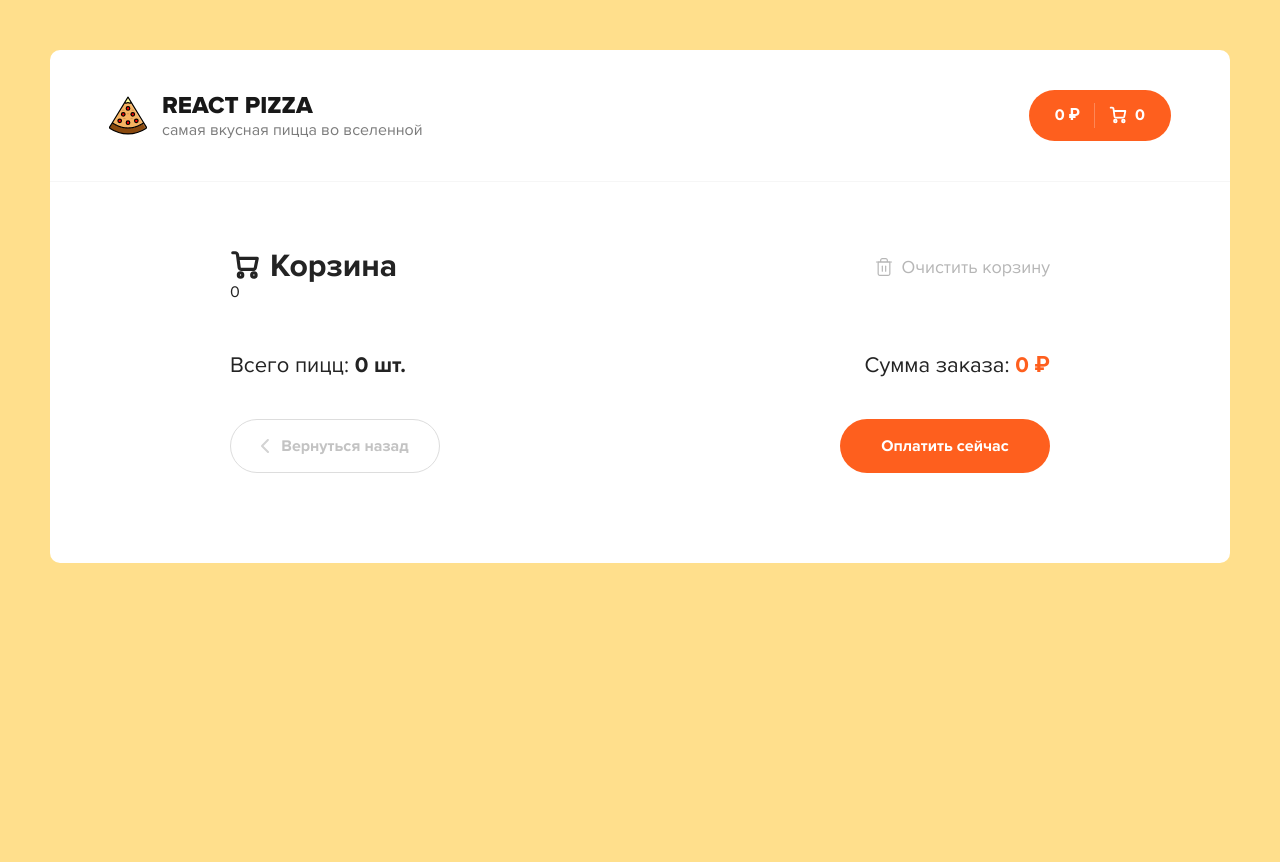
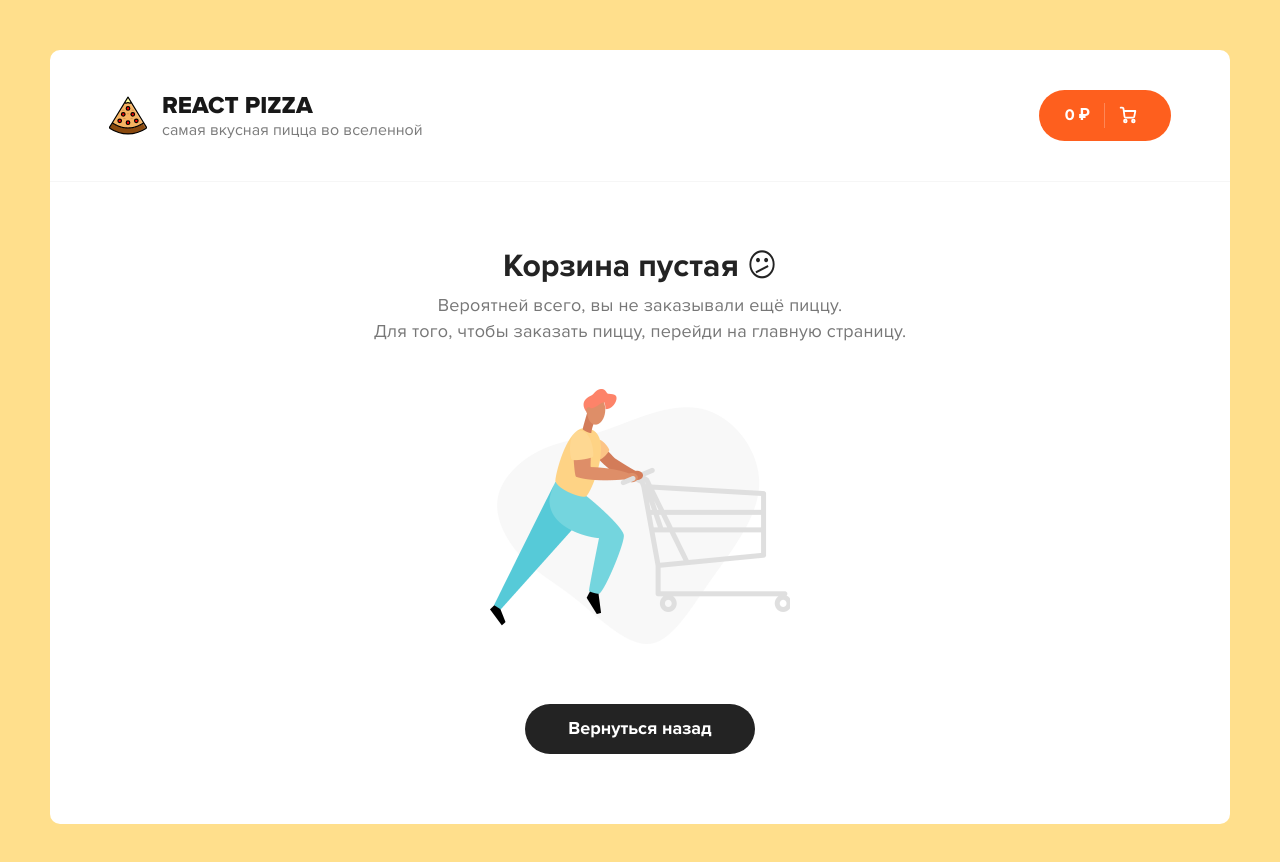
Before and after one commit to letsget/pizza-typescript, a React (Create React App) app: page /cart in a window 1280 px wide. Shown: the top 862 px of the page. Before the commit the page ends 800 px from the top, so only its background shows below. Built offline with nearby package versions, Linux system fonts and the light colour scheme.

Commit message:
added redirect to empty-cart page when cart has no products

```diff
--- a/src/app/Router.tsx
+++ b/src/app/Router.tsx
@@ -1,14 +1,21 @@
 import React from "react";
 import { Route, Switch } from "react-router-dom";
 import Main from "../pages/Main";
+import { useSelector } from "react-redux";
 import CartEmpty from "../pages/CartEmpty";
 import CartOrder from "../pages/CartOrder";
 
 const Router = () => {
+  const cart = useSelector(({ cart }: any) => cart.productsInCart);
+
   return (
     <Switch>
       <Route path="/" component={Main} exact />
-      <Route path="/cart" component={CartOrder} exact />
+      {cart.length ? (
+        <Route path="/cart" component={CartOrder} exact />
+      ) : (
+        <Route path="/cart" component={CartEmpty} exact />
+      )}
     </Switch>
   );
 };
--- a/src/pages/CartEmpty/index.jsx
+++ b/src/pages/CartEmpty/index.jsx
@@ -9,10 +9,12 @@ const CartEmpty = () => {
     <div className="wrapper">
       <div className="header">
         <div className="container">
-          <Logo />
+          <Link to="./">
+            <Logo />
+          </Link>
           <div className="header__cart">
             <div className="button button--cart">
-              <span>520 ₽</span>
+              <span>0 ₽</span>
               <div className="button__delimiter" />
               <svg
                 width="18"
@@ -43,7 +45,7 @@ const CartEmpty = () => {
                   strokeLinejoin="round"
                 />
               </svg>
-              <span>3</span>
+              <span></span>
             </div>
           </div>
         </div>
```
Also changed, not shown: 1 other file (tests, documents, lock files or other folders).
